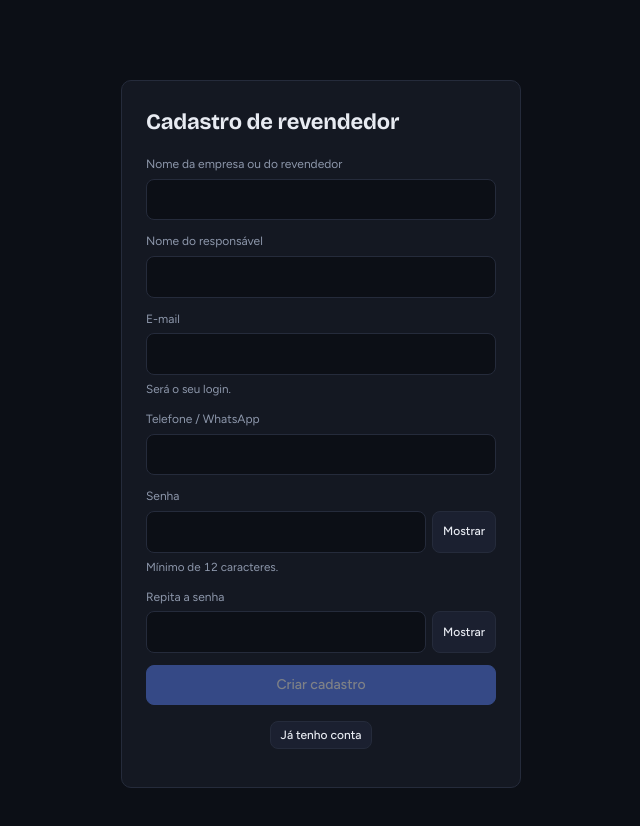
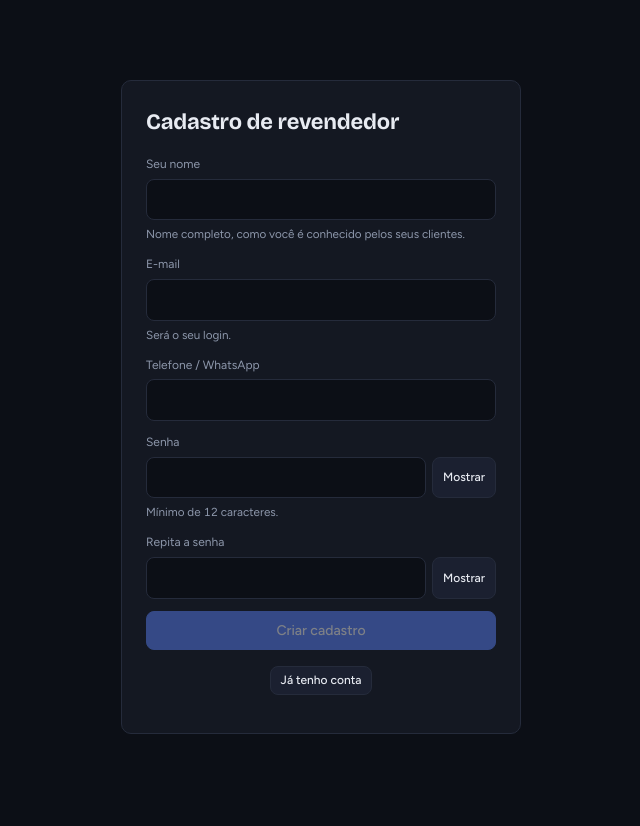
Before and after one commit to AmigoDroid/revenda-DeltaTV, a React (Vite) app: page / in a window 1280 px wide. Both pictures are taken after a click on the button "Quero me cadastrar". Shown: the top 826 px of the page, without its empty margins (319-959 px from the left). Built offline with nearby package versions, Linux system fonts and the light colour scheme; no server answers.

Commit message:
fix -bug-cadastro-revenda

```diff
--- a/src/pages/Register.jsx
+++ b/src/pages/Register.jsx
@@ -5,12 +5,12 @@ import { Field, PasswordInput, useAction } from "../ui.jsx";
 /** Tela pública de cadastro de revendedor. O cadastro fica aguardando aprovação da plataforma. */
 export default function Register({ onBack }) {
   const run = useAction();
-  const [f, setF] = useState({ name: "", contactName: "", email: "", phone: "", password: "", confirm: "", website: "" });
+  const [f, setF] = useState({ contactName: "", email: "", phone: "", password: "", confirm: "", website: "" });
   const [busy, setBusy] = useState(false);
   const [done, setDone] = useState(false);
   const set = (k) => (e) => setF({ ...f, [k]: e.target.value });
   const mismatch = f.confirm !== "" && f.password !== f.confirm;
-  const valid = f.name.trim().length >= 2 && f.contactName.trim().length >= 2 && f.email.includes("@") && f.phone.trim().length >= 8 && f.password.length >= 12 && f.password === f.confirm;
+  const valid = f.contactName.trim().length >= 2 && f.email.includes("@") && f.phone.trim().length >= 8 && f.password.length >= 12 && f.password === f.confirm;
 
   const submit = async (e) => {
     e.preventDefault();
@@ -36,8 +36,7 @@ export default function Register({ onBack }) {
     <div className="login card">
       <h2 style={{ marginBottom: 16 }}>Cadastro de revendedor</h2>
       <form onSubmit={submit}>
-        <Field label="Nome da empresa ou do revendedor"><input value={f.name} onChange={set("name")} maxLength={160} required /></Field>
-        <Field label="Nome do responsável"><input value={f.contactName} onChange={set("contactName")} maxLength={160} autoComplete="name" required /></Field>
+        <Field label="Seu nome" hint="Nome completo, como você é conhecido pelos seus clientes."><input value={f.contactName} onChange={set("contactName")} maxLength={160} autoComplete="name" required /></Field>
         <Field label="E-mail" hint="Será o seu login."><input type="email" value={f.email} onChange={set("email")} maxLength={200} autoComplete="username" required /></Field>
         <Field label="Telefone / WhatsApp"><input type="tel" value={f.phone} onChange={set("phone")} maxLength={40} autoComplete="tel" required /></Field>
         <Field label="Senha" hint="Mínimo de 12 caracteres."><PasswordInput value={f.password} onChange={set("password")} autoComplete="new-password" required /></Field>
```
